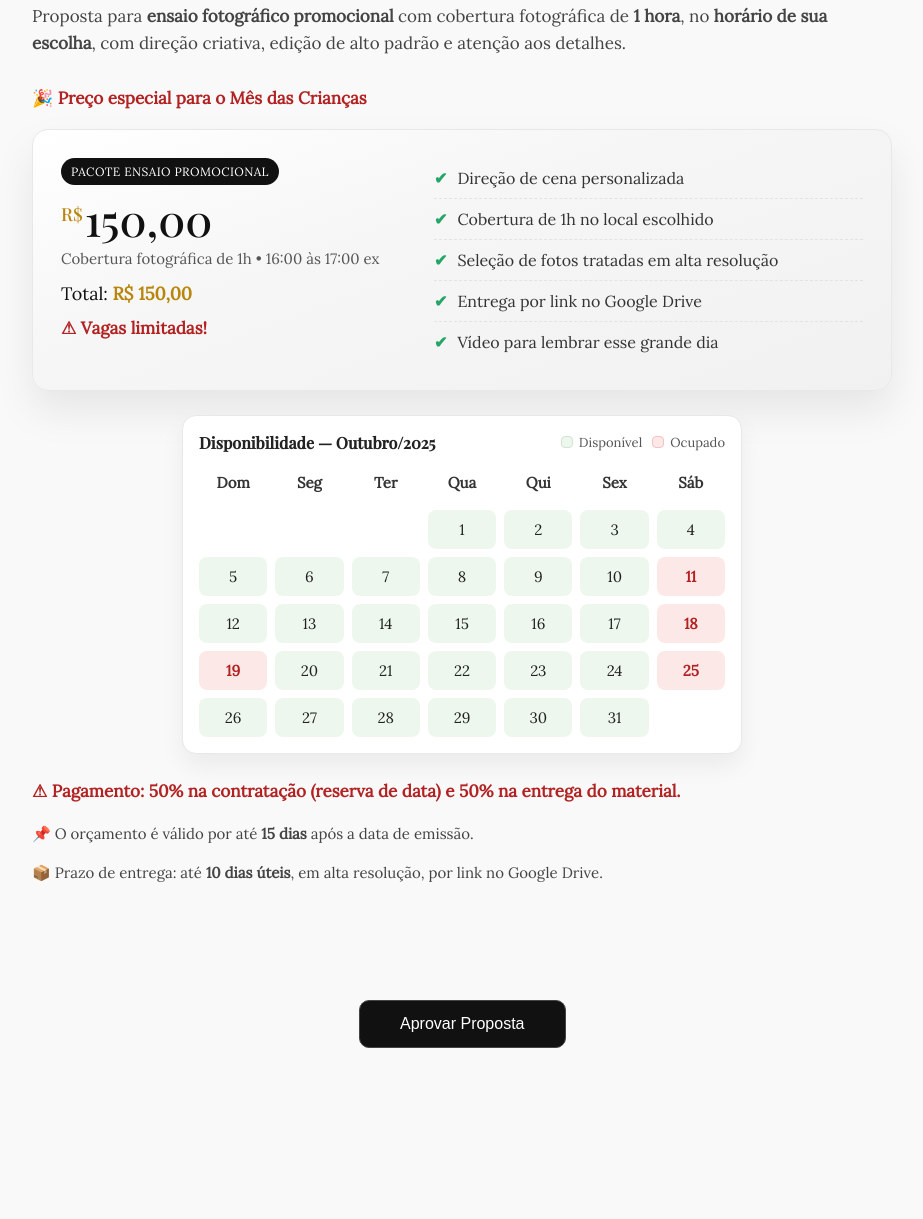
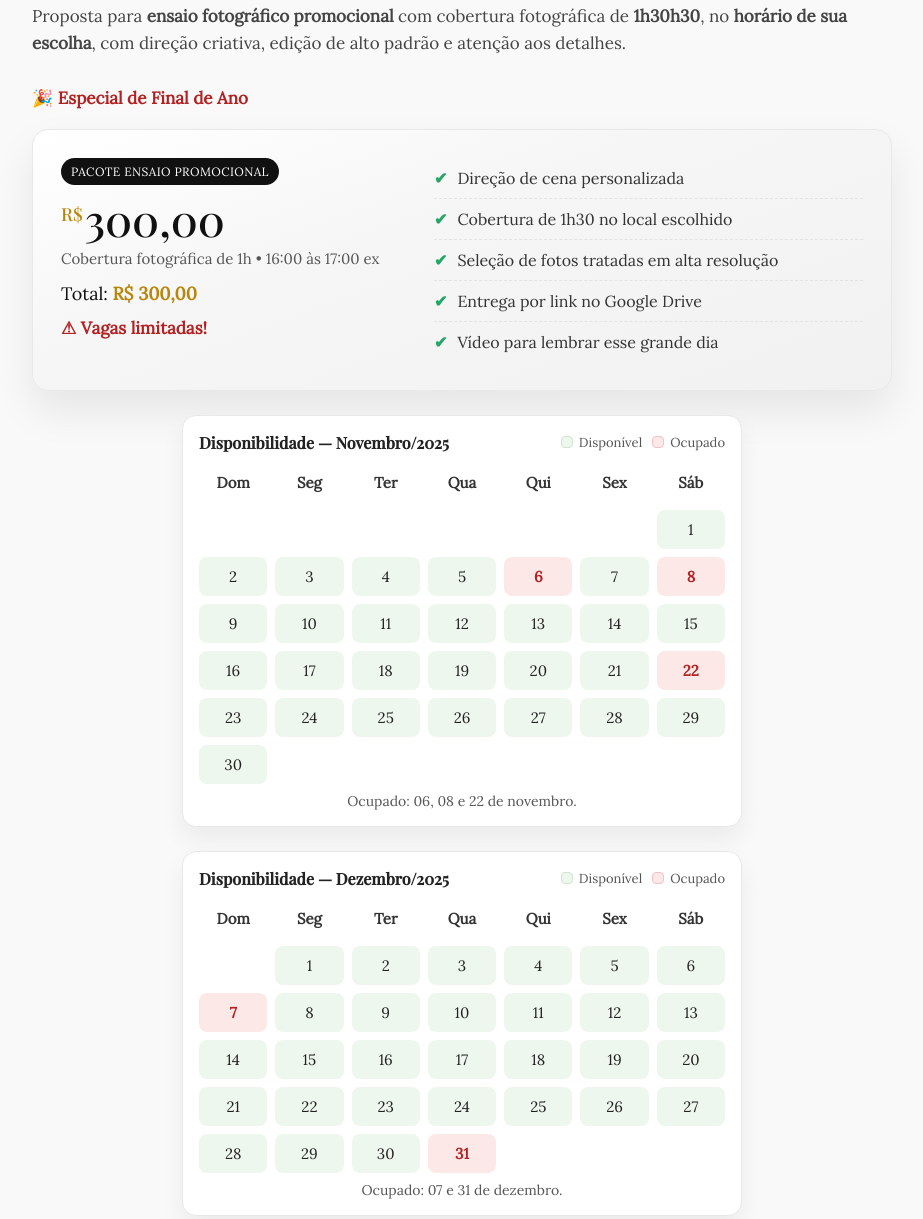
Before and after one commit to wanderssong/orcamento_mascarado, a plain HTML site: page index.html in a window 1280 px wide. Shown: the part 1719-2938 px from the top of the page, without its empty margins (178-1101 px from the left). Before the commit the page ends 2847 px from the top, so only its background shows below. Drawn offline with nearby package versions, Linux system fonts and the light colour scheme.

Commit message:
Update index.html

```diff
--- a/index.html
+++ b/index.html
@@ -610,25 +610,25 @@
   <section data-aos="fade-up">
     <h2>Proposta de Ensaio Fotográfico</h2>
     <p>
-      Proposta para <strong>ensaio fotográfico promocional</strong> com cobertura fotográfica de <strong>1
-        hora</strong>, no
+      Proposta para <strong>ensaio fotográfico promocional</strong> com cobertura fotográfica de
+      <strong>1h30h30</strong>, no
       <strong>horário de sua escolha</strong>, com direção criativa, edição de alto padrão e atenção aos detalhes.
       <br><br>
-      🎉 <strong style="color:var(--danger)">Preço especial para o Mês das Crianças</strong>
+      🎉 <strong style="color:var(--danger)">Especial de Final de Ano</strong>
     </p>
 
     <div class="pricing-card" data-aos="fade-up">
       <div>
         <span class="badge">Pacote Ensaio Promocional</span>
-        <div class="price-tag"><small>R$</small><span id="valor-texto">150,00</span></div>
+        <div class="price-tag"><small>R$</small><span id="valor-texto">300,00</span></div>
         <div class="price-meta">Cobertura fotográfica de 1h • 16:00 às 17:00 ex</div>
-        <div class="total-tag">Total: <strong>R$ <span id="valor-total">150,00</span></strong></div>
+        <div class="total-tag">Total: <strong>R$ <span id="valor-total">300,00</span></strong></div>
         <p style="color:var(--danger);font-weight:bold;margin-top:10px;">⚠ Vagas limitadas!</p>
       </div>
       <div>
         <ul class="features">
           <li>Direção de cena personalizada</li>
-          <li>Cobertura de 1h no local escolhido </li>
+          <li>Cobertura de 1h30 no local escolhido </li>
           <li>Seleção de fotos tratadas em alta resolução</li>
           <li>Entrega por link no Google Drive</li>
           <li>Vídeo para lembrar esse grande dia</li>
@@ -636,17 +636,16 @@
       </div>
     </div>
 
-    <!-- Calendário de Outubro 2025 -->
-    <div class="calendar-wrap" data-aos="fade-up" aria-label="Calendário de disponibilidade de Outubro de 2025">
+    <!-- Calendários de Novembro e Dezembro 2025 -->
+    <div class="calendar-wrap" data-aos="fade-up" aria-label="Calendário de disponibilidade de Novembro de 2025">
       <div class="calendar-head">
-        <h4>Disponibilidade — Outubro/2025</h4>
+        <h4>Disponibilidade — Novembro/2025</h4>
         <div class="legend">
           <span><i class="dot ok"></i> Disponível</span>
           <span><i class="dot busy"></i> Ocupado</span>
         </div>
       </div>
       <div class="calendar">
-        <!-- Cabeçalho -->
         <div class="cal-cell cal-dow">Dom</div>
         <div class="cal-cell cal-dow">Seg</div>
         <div class="cal-cell cal-dow">Ter</div>
@@ -654,8 +653,9 @@
         <div class="cal-cell cal-dow">Qui</div>
         <div class="cal-cell cal-dow">Sex</div>
         <div class="cal-cell cal-dow">Sáb</div>
-
-        <!-- Semana 1: [0,0,0,1,2,3,4] -->
+        <div class="cal-cell cal-day empty"></div>
+        <div class="cal-cell cal-day empty"></div>
+        <div class="cal-cell cal-day empty"></div>
         <div class="cal-cell cal-day empty"></div>
         <div class="cal-cell cal-day empty"></div>
         <div class="cal-cell cal-day empty"></div>
@@ -663,43 +663,88 @@
         <div class="cal-cell cal-day available">2</div>
         <div class="cal-cell cal-day available">3</div>
         <div class="cal-cell cal-day available">4</div>
-
-        <!-- Semana 2: [5,6,7,8,9,10,11] -->
         <div class="cal-cell cal-day available">5</div>
-        <div class="cal-cell cal-day available">6</div>
+        <div class="cal-cell cal-day busy" aria-label="06/11/2025 indisponível">6</div>
         <div class="cal-cell cal-day available">7</div>
-        <div class="cal-cell cal-day available">8</div>
+        <div class="cal-cell cal-day busy" aria-label="08/11/2025 indisponível">8</div>
         <div class="cal-cell cal-day available">9</div>
         <div class="cal-cell cal-day available">10</div>
-        <div class="cal-cell cal-day busy" aria-label="11 de outubro indisponível">11</div>
-
-        <!-- Semana 3: [12,13,14,15,16,17,18] -->
+        <div class="cal-cell cal-day available">11</div>
         <div class="cal-cell cal-day available">12</div>
         <div class="cal-cell cal-day available">13</div>
         <div class="cal-cell cal-day available">14</div>
         <div class="cal-cell cal-day available">15</div>
         <div class="cal-cell cal-day available">16</div>
         <div class="cal-cell cal-day available">17</div>
-        <div class="cal-cell cal-day busy" aria-label="18 de outubro indisponível">18</div>
+        <div class="cal-cell cal-day available">18</div>
+        <div class="cal-cell cal-day available">19</div>
+        <div class="cal-cell cal-day available">20</div>
+        <div class="cal-cell cal-day available">21</div>
+        <div class="cal-cell cal-day busy" aria-label="22/11/2025 indisponível">22</div>
+        <div class="cal-cell cal-day available">23</div>
+        <div class="cal-cell cal-day available">24</div>
+        <div class="cal-cell cal-day available">25</div>
+        <div class="cal-cell cal-day available">26</div>
+        <div class="cal-cell cal-day available">27</div>
+        <div class="cal-cell cal-day available">28</div>
+        <div class="cal-cell cal-day available">29</div>
+        <div class="cal-cell cal-day available">30</div>
+      </div>
+      <div class="calendar-foot">Ocupado: 06, 08 e 22 de novembro.</div>
+    </div>
 
-        <!-- Semana 4: [19,20,21,22,23,24,25] -->
-        <div class="cal-cell cal-day busy" aria-label="19 de outubro indisponível">19</div>
+    <div class="calendar-wrap" data-aos="fade-up" aria-label="Calendário de disponibilidade de Dezembro de 2025">
+      <div class="calendar-head">
+        <h4>Disponibilidade — Dezembro/2025</h4>
+        <div class="legend">
+          <span><i class="dot ok"></i> Disponível</span>
+          <span><i class="dot busy"></i> Ocupado</span>
+        </div>
+      </div>
+      <div class="calendar">
+        <div class="cal-cell cal-dow">Dom</div>
+        <div class="cal-cell cal-dow">Seg</div>
+        <div class="cal-cell cal-dow">Ter</div>
+        <div class="cal-cell cal-dow">Qua</div>
+        <div class="cal-cell cal-dow">Qui</div>
+        <div class="cal-cell cal-dow">Sex</div>
+        <div class="cal-cell cal-dow">Sáb</div>
+        <div class="cal-cell cal-day empty"></div>
+        <div class="cal-cell cal-day available">1</div>
+        <div class="cal-cell cal-day available">2</div>
+        <div class="cal-cell cal-day available">3</div>
+        <div class="cal-cell cal-day available">4</div>
+        <div class="cal-cell cal-day available">5</div>
+        <div class="cal-cell cal-day available">6</div>
+        <div class="cal-cell cal-day busy" aria-label="07/12/2025 indisponível">7</div>
+        <div class="cal-cell cal-day available">8</div>
+        <div class="cal-cell cal-day available">9</div>
+        <div class="cal-cell cal-day available">10</div>
+        <div class="cal-cell cal-day available">11</div>
+        <div class="cal-cell cal-day available">12</div>
+        <div class="cal-cell cal-day available">13</div>
+        <div class="cal-cell cal-day available">14</div>
+        <div class="cal-cell cal-day available">15</div>
+        <div class="cal-cell cal-day available">16</div>
+        <div class="cal-cell cal-day available">17</div>
+        <div class="cal-cell cal-day available">18</div>
+        <div class="cal-cell cal-day available">19</div>
         <div class="cal-cell cal-day available">20</div>
         <div class="cal-cell cal-day available">21</div>
         <div class="cal-cell cal-day available">22</div>
         <div class="cal-cell cal-day available">23</div>
         <div class="cal-cell cal-day available">24</div>
-        <div class="cal-cell cal-day busy" aria-label="25 de outubro indisponível">25</div>
-
-        <!-- Semana 5: [26,27,28,29,30,31,0] -->
+        <div class="cal-cell cal-day available">25</div>
         <div class="cal-cell cal-day available">26</div>
         <div class="cal-cell cal-day available">27</div>
         <div class="cal-cell cal-day available">28</div>
         <div class="cal-cell cal-day available">29</div>
         <div class="cal-cell cal-day available">30</div>
-        <div class="cal-cell cal-day available">31</div>
-        <div class="cal-cell cal-day empty"></div>
+        <div class="cal-cell cal-day busy" aria-label="31/12/2025 indisponível">31</div>
       </div>
+      <div class="calendar-foot">Ocupado: 07 e 31 de dezembro.</div>
+    </div>
+
 
     </div>
 
@@ -724,7 +769,7 @@
 
       <div class="field">
         <div class="pill">Você está aceitando a proposta no valor de <strong>R$ <span
-              id="valor-aceite">150,00</span></strong>.</div>
+              id="valor-aceite">300,00</span></strong>.</div>
       </div>
 
       <div class="row">
@@ -752,7 +797,7 @@
 
       <div id="dadosPix" class="pix-box" style="display:none">
         <strong>Chave Pix:</strong> 46.056.737/0001-27 • <strong>Valor da entrada:</strong> R$ <span
-          id="valor-entrada">75,00</span>
+          id="valor-entrada">150,00</span>
       </div>
 
       <div class="agree">
@@ -781,7 +826,7 @@
     AOS.init();
 
     // ------- Dados da proposta -------
-    const VALOR_PROPOSTA = 150;
+    const VALOR_PROPOSTA = 300;
     const valorTexto = document.getElementById('valor-texto');
     const valorTotal = document.getElementById('valor-total');
     const valorAceite = document.getElementById('valor-aceite');
```
